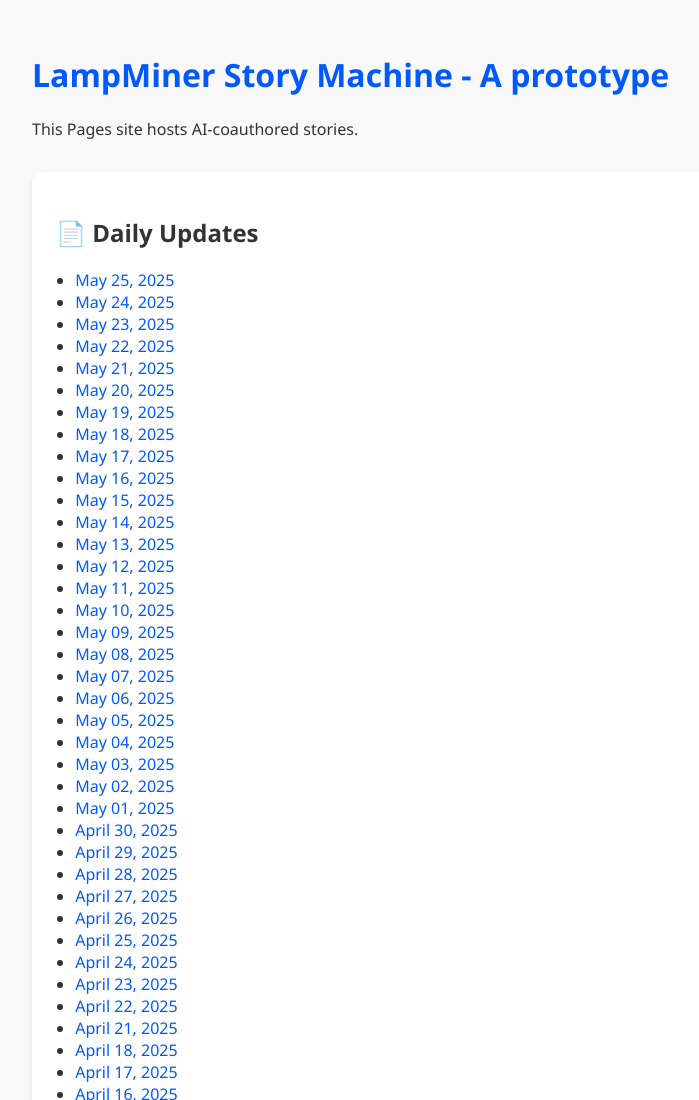
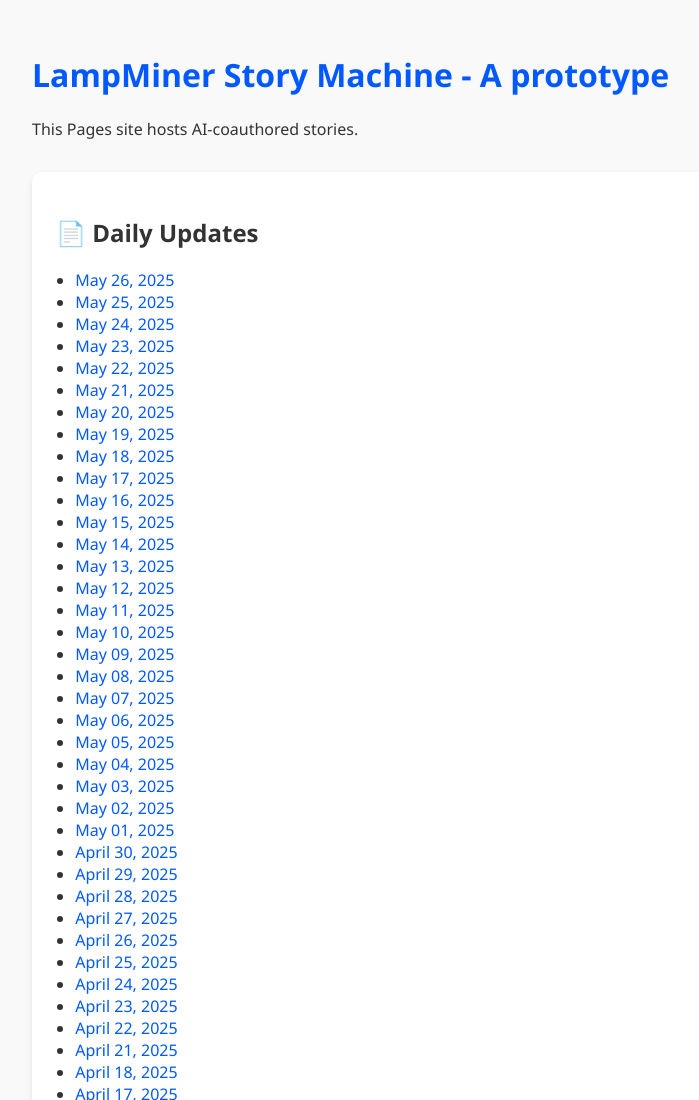
Before and after one commit to weiaiwayne/lampminer-storymachine, a plain HTML site: page index.html in a window 1280 px wide. Shown: the top 1100 px of the page, without its empty margins (208-907 px from the left). Drawn offline with Linux system fonts and the light colour scheme.

Commit message:
Update index.html with new summaries

```diff
--- a/index.html
+++ b/index.html
@@ -43,6 +43,7 @@
     <div class="card">
       <h2>📄 Daily Updates</h2>
       <ul>
+        <li><a href="docs/gemini_storyland_analysis_20250526.md" target="_blank">May 26, 2025</a></li>
         <li><a href="docs/gemini_storyland_analysis_20250525.md" target="_blank">May 25, 2025</a></li>
         <li><a href="docs/gemini_storyland_analysis_20250524.md" target="_blank">May 24, 2025</a></li>
         <li><a href="docs/gemini_storyland_analysis_20250523.md" target="_blank">May 23, 2025</a></li>
```
